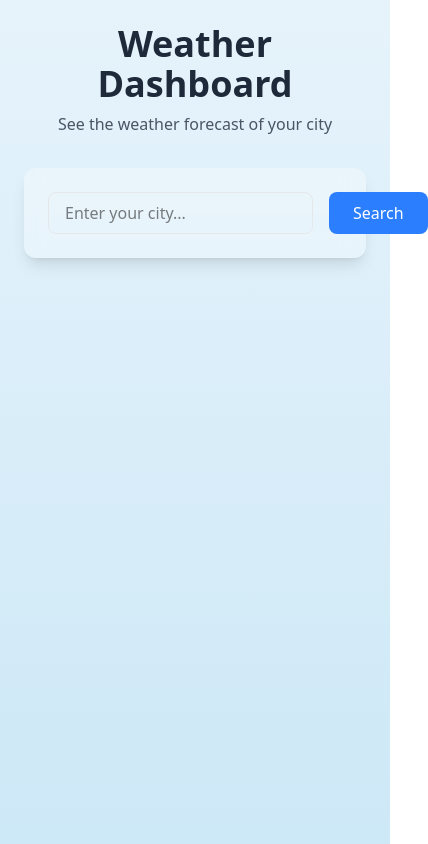
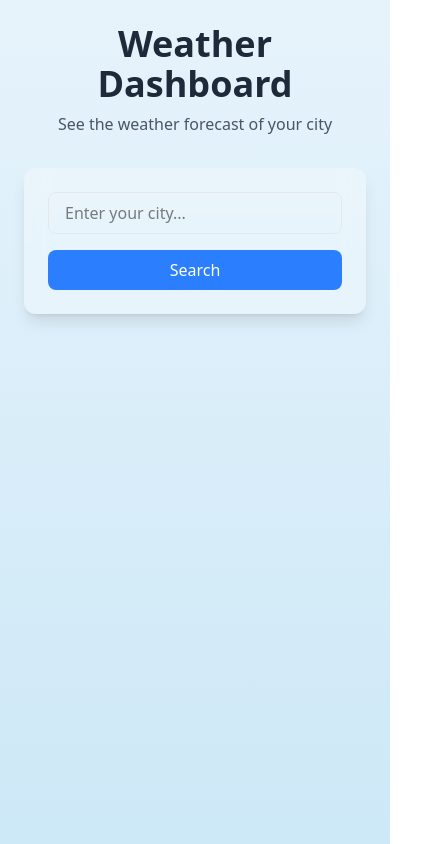
Before and after one commit to rahman-tarek/weather-app, a React (Vite) app: page / in a window 390 px wide. Shown: the whole page, 428 px wide, since content can reach past the window. Built offline with nearby package versions, Linux system fonts and the light colour scheme.

Commit message:
feat: fixed responsive issues

```diff
--- a/src/components/Weather.jsx
+++ b/src/components/Weather.jsx
@@ -30,7 +30,7 @@ const Weather = () => {
 
                 {/* Search Section */}
                 <div className="bg-white/30 backdrop-blur-md rounded-xl p-6 shadow-lg mb-8">
-                    <form onSubmit={submitHandler} className="flex gap-4">
+                    <form onSubmit={submitHandler} className="flex flex-col md:flex-row lg:flex-row gap-4">
                         <input
                             type="text"
                             value={city}
@@ -88,8 +88,8 @@ const Weather = () => {
                             </div>
                         </div>
 
+                        {/* Hourly and Daily forecast*/}
                         <HourlyForecast />
-
                         <DailyForecast />
                     </>
                 )}
```
